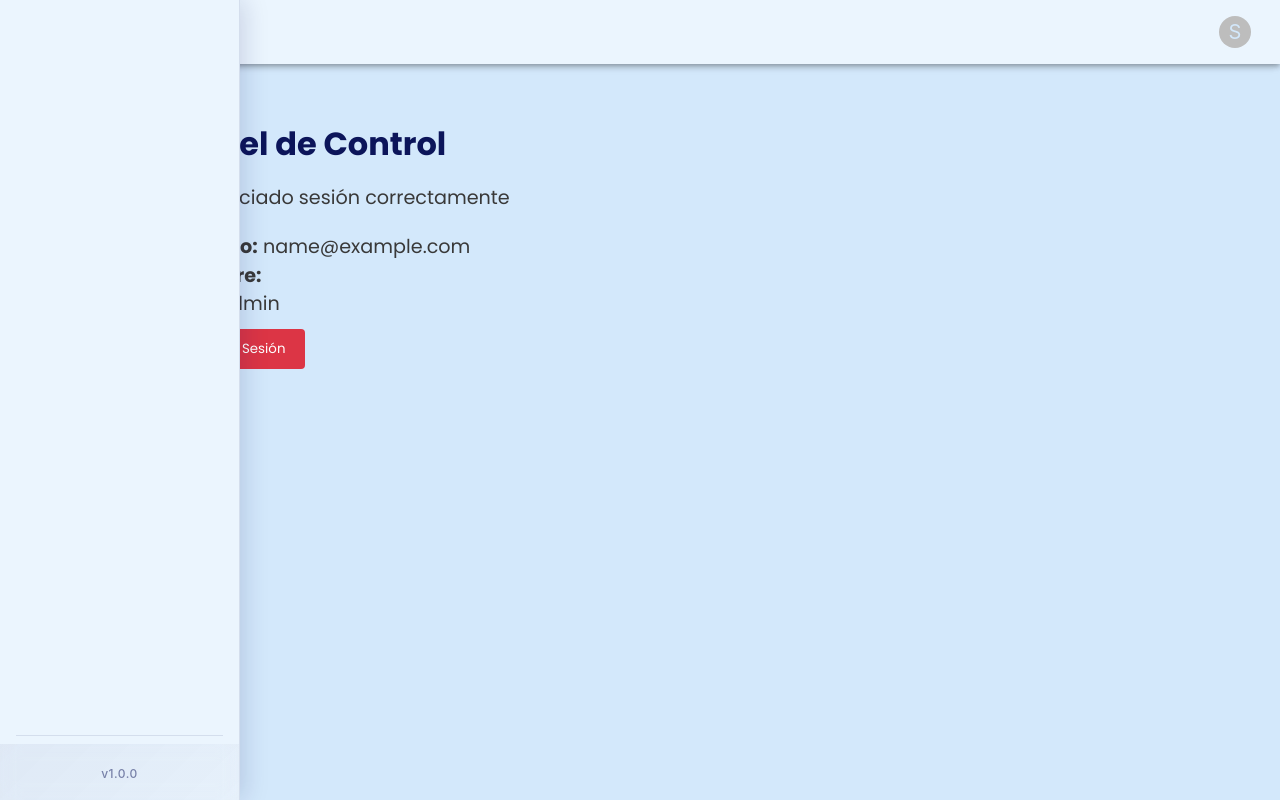
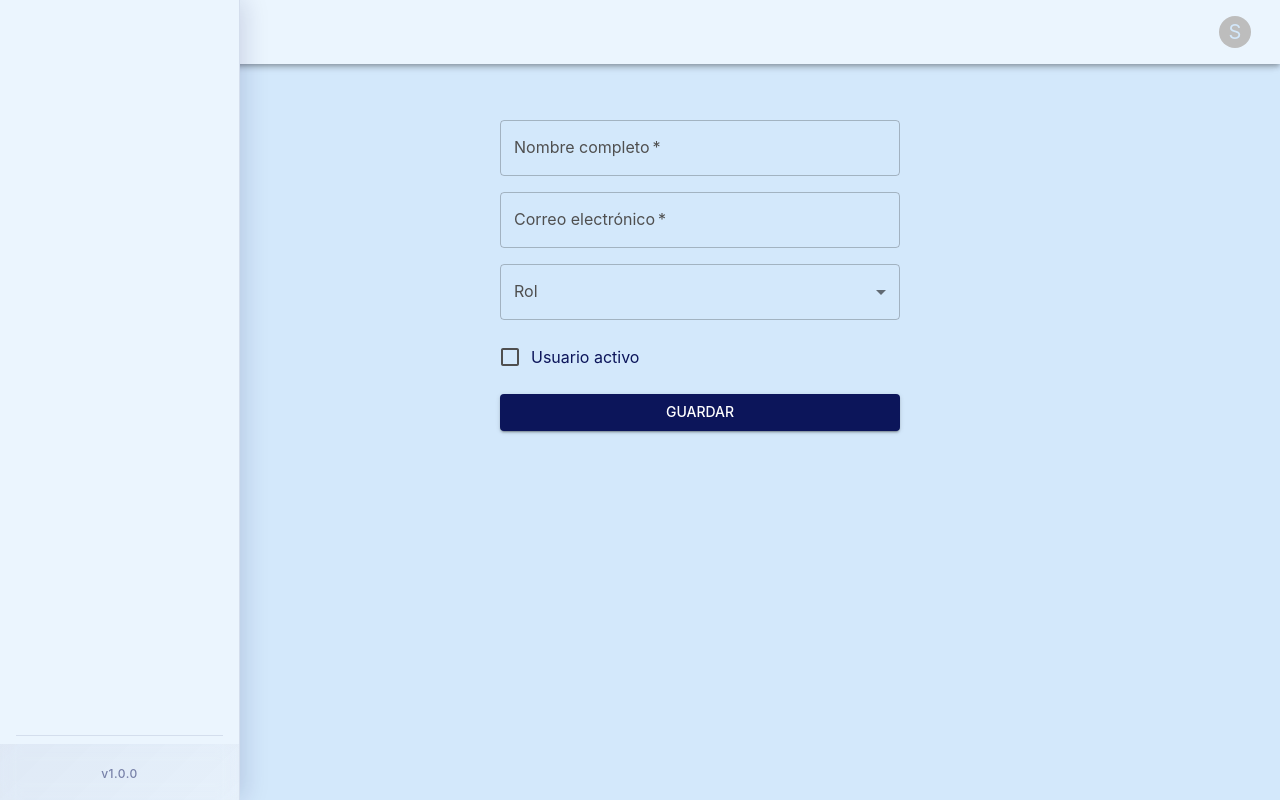
Before and after one commit to cordorat/callcenter, a React (Vite) app in the folder frontend/: page /crear-usuario in a window 1280 px wide. Before the commit this address led to /dashboard. Built offline with nearby package versions, Linux system fonts and the light colour scheme; sample sign-in values are in the browser's storage.

Commit message:
formulario crear usuario

```diff
--- /dev/null
+++ b/frontend/src/pages/Usuario/CrearUsuario.jsx
@@ -0,0 +1,92 @@
+
+import { useState } from 'react';
+import MainLayout from '@/core/components/layout/MainLayout';
+import { Box, TextField, FormControl, FormControlLabel, InputLabel, Select, MenuItem, Button, Checkbox } from '@mui/material';
+
+
+export default function CrearUsuario() {
+  const [formData, setFormData] = useState({
+    nombre: "",
+    email: "",
+    rol: "",
+    activo: false,
+  });
+
+  const handleChange = (e) => {
+    const { name, value, type, checked } = e.target;
+    setFormData({
+      ...formData,
+      [name]: type === "checkbox" ? checked : value,
+    });
+  };
+
+  const handleSubmit = (e) => {
+    e.preventDefault();
+    console.log("Datos del formulario:", formData);
+  };
+
+  return (
+    <MainLayout title="Crear Usuario">
+      <Box
+      component="form"
+      onSubmit={handleSubmit}
+      sx={{
+        display: "flex",
+        flexDirection: "column",
+        gap: 2,
+        width: "400px",
+        mx: "auto",
+        mt: 4,
+      }}
+    >
+        <TextField
+          label="Nombre completo"
+          name="nombre"
+          value={formData.nombre}
+          onChange={handleChange}
+          variant="outlined"
+          required
+        />
+
+        <TextField
+          label="Correo electrónico"
+          name="email"
+          type="email"
+          value={formData.email}
+          onChange={handleChange}
+          variant="outlined"
+          required
+        />
+
+        <FormControl fullWidth>
+          <InputLabel>Rol</InputLabel>
+          <Select
+            name="rol"
+            value={formData.rol}
+            onChange={handleChange}
+            label="Rol"
+          >
+            <MenuItem value="admin">Administrador</MenuItem>
+            <MenuItem value="supervisor">Supervisor</MenuItem>
+            <MenuItem value="agente">Agente</MenuItem>
+          </Select>
+        </FormControl>
+
+        <FormControlLabel
+          control={
+            <Checkbox
+              name="activo"
+              checked={formData.activo}
+              onChange={handleChange}
+            />
+          }
+          label="Usuario activo"
+        />
+
+        <Button type="submit" variant="contained" color="primary">
+          Guardar
+        </Button>
+      </Box>
+    </MainLayout>
+  );
+}
--- a/frontend/src/routes/AppRoutes.jsx
+++ b/frontend/src/routes/AppRoutes.jsx
@@ -8,6 +8,7 @@ import Kpis from '../pages/Kpis/Kpis';
 import Campaing from '../pages/Campaing/Campaing';
 import PrivateRoute from './PrivateRoute';
 import Settings from '../pages/Settings/Settings';
+import CrearUsuario from '../pages/Usuario/CrearUsuario';
 
 const AppRoutes = () => {
   const { isAuthenticated } = useAuth();
@@ -55,6 +56,12 @@ const AppRoutes = () => {
           </PrivateRoute>
         } />
 
+        <Route path="/crear-usuario" element={
+          <PrivateRoute>
+            <CrearUsuario />
+          </PrivateRoute>
+        } />
+
         <Route path="/configuracion" element={
           <PrivateRoute>
             <Settings />
```
